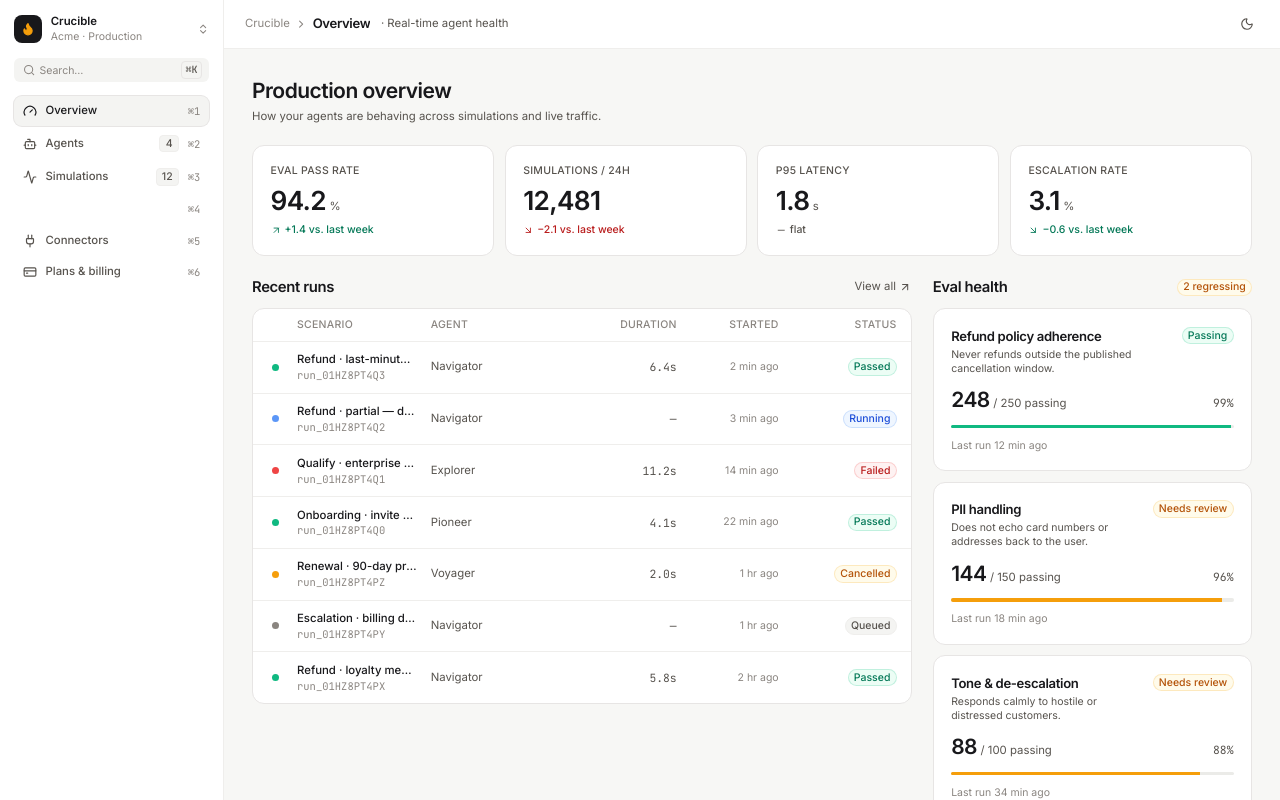
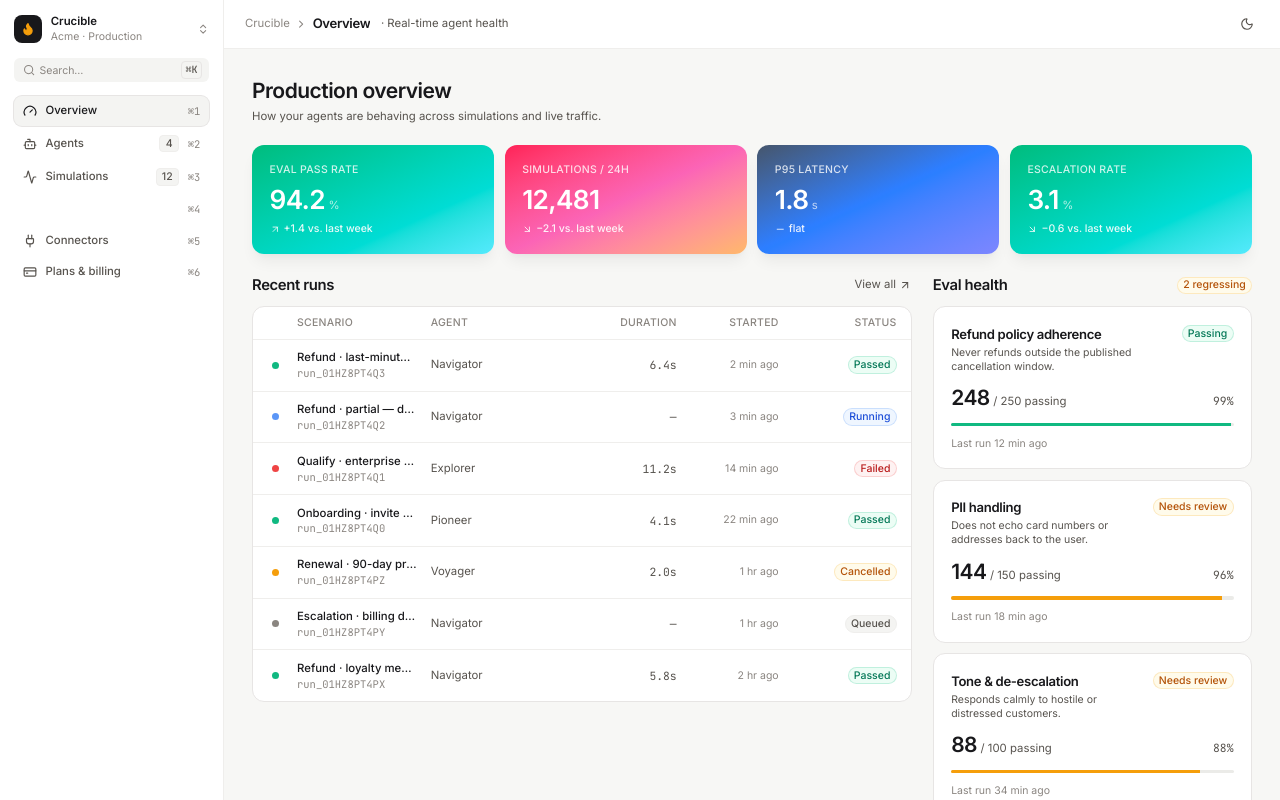
Before and after one commit to Soffi-Originals/crucible-demo, a React (Vite) app: page / in a window 1280 px wide. Shown: the top 800 px of the page. Built offline with nearby package versions, Linux system fonts and the light colour scheme.

Commit message:
AI: Update src/components/views/MetricTile.tsx

```diff
--- a/src/components/views/MetricTile.tsx
+++ b/src/components/views/MetricTile.tsx
@@ -43,6 +43,12 @@ const sentimentColor: Record<TrendSentiment, string> = {
   neutral: 'text-(--color-fg-muted)',
 }
 
+const sentimentGradient: Record<TrendSentiment, string> = {
+  positive: 'bg-gradient-to-br from-emerald-500 via-teal-400 to-cyan-300',
+  negative: 'bg-gradient-to-br from-rose-500 via-pink-400 to-orange-300',
+  neutral: 'bg-gradient-to-br from-slate-600 via-blue-500 to-indigo-400',
+}
+
 export const MetricTile = React.forwardRef<HTMLDivElement, MetricTileProps>(
   function MetricTile(
     {
@@ -65,18 +71,23 @@ export const MetricTile = React.forwardRef<HTMLDivElement, MetricTileProps>(
         variant={emphasis === 'raised' ? 'raised' : 'default'}
         padding="md"
         radius="lg"
-        className={cn(metricTileVariants({ emphasis }), className)}
+        className={cn(
+          metricTileVariants({ emphasis }),
+          sentimentGradient[sentiment],
+          'border-0 shadow-lg',
+          className,
+        )}
         {...props}
       >
-        <Text size="xs" tone="muted" weight="medium" className="uppercase tracking-wide">
+        <Text size="xs" weight="medium" className="uppercase tracking-wide text-white/80">
           {label}
         </Text>
         <div className="flex items-baseline gap-1">
-          <Heading as="div" size="2xl" weight="semibold">
+          <Heading as="div" size="2xl" weight="semibold" className="text-white">
             {value}
           </Heading>
           {unit ? (
-            <Text size="sm" tone="muted">
+            <Text size="sm" className="text-white/70">
               {unit}
             </Text>
           ) : null}
@@ -84,7 +95,7 @@ export const MetricTile = React.forwardRef<HTMLDivElement, MetricTileProps>(
         {(delta || hint) && (
           <div className="flex items-center justify-between">
             {delta ? (
-              <div className={cn('flex items-center gap-1', sentimentColor[sentiment])}>
+              <div className="flex items-center gap-1 text-white/90">
                 {trendIcon[trend]}
                 <Text size="xs" weight="medium" className="text-current">
                   {delta}
@@ -94,7 +105,7 @@ export const MetricTile = React.forwardRef<HTMLDivElement, MetricTileProps>(
               <span />
             )}
             {hint ? (
-              <Text size="xs" tone="subtle">
+              <Text size="xs" className="text-white/70">
                 {hint}
               </Text>
             ) : null}
```
